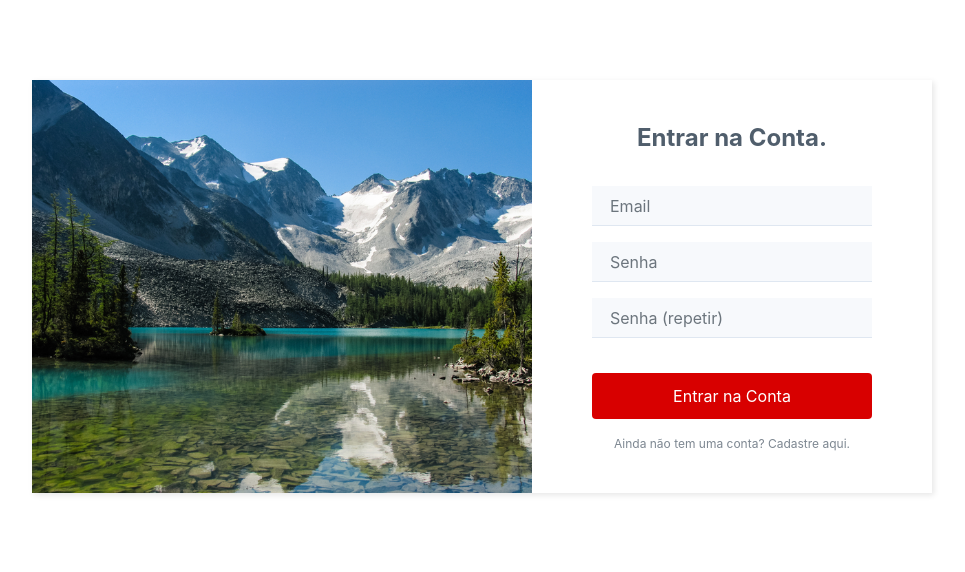
After one commit to LuisGlima/VoltaAoMundo-Canada, a PHP site: page /login.php in a window 1280 px wide. The commit adds this page. Shown: the top 572 px of the page, without its empty margins (158-1123 px from the left). Run offline with PHP 8.4, Linux system fonts and the light colour scheme; some libraries are stand-ins or nearby versions.

Commit message:
PHP
alteração de tipos de arquivo

```diff
--- a/login.html
+++ b/cadastro.php
@@ -4,7 +4,7 @@
 <head>
     <meta charset="utf-8">
     <meta name="viewport" content="width=device-width, initial-scale=1.0">
-    <title>login</title>
+    <title>cadastro</title>
     <link rel="stylesheet" href="https://cdnjs.cloudflare.com/ajax/libs/twitter-bootstrap/4.1.3/css/bootstrap.min.css">
     <link rel="stylesheet" href="estilo.css">
 
@@ -16,13 +16,13 @@
             <div class="imagemlogin"></div>
             <form method="post">
                 <h2 class="text-center"><strong>Criar uma conta.</h2></strong>
+                <div class="form-group"><input class="form-control" type="text" name="nome" placeholder="Nome"></div>
                 <div class="form-group"><input class="form-control" type="email" name="email" placeholder="Email"></div>
                 <div class="form-group"><input class="form-control" type="password" name="password" placeholder="Senha"></div>
-                <div class="form-group"><input class="form-control" type="password" name="password-repeat" placeholder="Senha (repetir)"></div>
                 <div class="form-group">
                     <div class="form-check"><label class="form-check-label"><input class="form-check-input" type="checkbox">Eu li e concordo com os termos de serviço.</label></div>
                 </div>
-                <div class="form-group"><button class="btn btn-primary btn-block" type="submit">Cadastrar-se</button></div><a href="index.html" class="ja">Já tem uma conta? Faça login aqui.</a></form>
+                <div class="form-group"><button class="btn btn-primary btn-block" type="submit">Cadastrar-se</button></div><a href="login.html" class="ja">Já tem uma conta? Faça login aqui.</a></form>
         </div>
     </div>
 
--- /dev/null
+++ b/login.php
@@ -0,0 +1,43 @@
+<!DOCTYPE html>
+<html>
+
+<head>
+    <meta charset="utf-8">
+    <meta name="viewport" content="width=device-width, initial-scale=1.0">
+    <title>login</title>
+    <link rel="stylesheet" href="https://cdnjs.cloudflare.com/ajax/libs/twitter-bootstrap/4.1.3/css/bootstrap.min.css">
+    <link rel="stylesheet" href="estilo.css">
+
+</head>
+
+<body>
+
+    <?php
+    session_start();
+    if (isset($_SESSION['cadastro_sucesso'])) {
+        echo '<script>alert("Sua conta foi cadastrada com sucesso!");</script>';
+        unset($_SESSION['cadastro_sucesso']); // Remove a variável de sessão após exibir o alerta
+    }
+?>
+
+    <div class="register-photo">
+        <div class="form-container">
+            <div class="imagemlogin"></div>
+            <form method="post">
+                <h2 class="text-center"><strong>Entrar na Conta.</h2></strong>
+                <div class="form-group"><input class="form-control" type="email" name="email" placeholder="Email"></div>
+                <div class="form-group"><input class="form-control" type="password" name="password" placeholder="Senha"></div>
+                <div class="form-group"><input class="form-control" type="password" name="password-repeat" placeholder="Senha (repetir)"></div>
+
+                <div class="form-group"><button class="btn btn-primary btn-block" type="submit">Entrar na Conta</button></div><a href="index.html" class="ja">Ainda não tem uma conta? Cadastre aqui.</a></form>
+        </div>
+    </div>
+
+    <script src="https://cdnjs.cloudflare.com/ajax/libs/jquery/3.2.1/jquery.min.js"></script>
+    <script src="https://cdnjs.cloudflare.com/ajax/libs/twitter-bootstrap/4.1.3/js/bootstrap.bundle.min.js"></script>
+
+
+
+</body>
+
+</html>
```
Also changed, not shown: class/Usuario.php (added, +18 -0 lines), class/Comentario.php (added), class/Conexao.php (renamed from conDB.php), class/Viagem.php (added), conheca.php (renamed from conheca.html), index.php (renamed from index.html), pacotes.php (renamed from pacotes.html), visto.php (renamed from visto.html), 2 other files.
